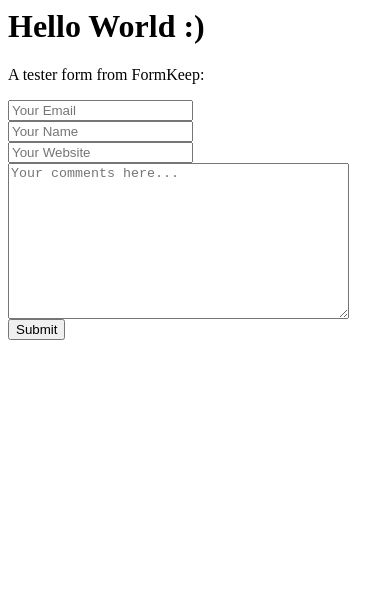
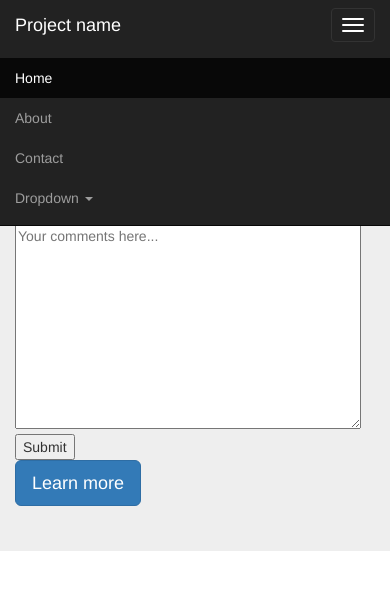
Before and after one commit to trutane/trutane.github.io, a plain HTML site: page index.html in a window 390 px wide. Drawn offline with nearby package versions, Linux system fonts and the light colour scheme.

Commit message:
Bootstrapped.

```diff
--- a/index.html
+++ b/index.html
@@ -1,12 +1,75 @@
-<html>
+<!DOCTYPE html>
+<html lang="en">
   <head>
-<title>Index - trutane.github.io</title>
+    <meta charset="utf-8">
+    <meta http-equiv="X-UA-Compatible" content="IE=edge">
+    <meta name="viewport" content="width=device-width,
+                                   initial-scale=1">
+    <title>Index - trutane.github.io - Bootstrap 101 Template</title>
+
+    <!-- Bootstrap -->
+    <link href="css/bootstrap.min.css" rel="stylesheet">
+
+    <!-- HTML5 shim and Respond.js for IE8 support of HTML5 elements
+    and media queries -->
+    <!-- WARNING: Respond.js doesn't work if you view the page via
+    file:// -->
+    <!--[if lt IE 9]>
+      <script src="https://oss.maxcdn.com/html5shiv/3.7.2/html5shiv.min.js"></script>
+      <script src="https://oss.maxcdn.com/respond/1.4.2/respond.min.js"></script>
+    <![endif]-->
   </head>
   <body>
-<h1>Hello World :)</h1>
+    <!-- jQuery (necessary for Bootstrap's JavaScript plugins) -->
+    <script src="https://ajax.googleapis.com/ajax/libs/jquery/1.11.2/jquery.min.js"></script>
+    <!-- Include all compiled plugins (below), or include individual
+    files as needed -->
+    <script src="js/bootstrap.min.js"></script>
 
-<p>
-A tester form from FormKeep:
+    <nav class="navbar navbar-inverse navbar-fixed-top">
+      <div class="container">
+        <div class="navbar-header">
+          <button type="button" class="navbar-toggle collapsed"
+          data-toggle="collapse" data-target="#navbar"
+          aria-expanded="false" aria-controls="navbar">
+            <span class="sr-only">Toggle navigation</span>
+            <span class="icon-bar"></span>
+            <span class="icon-bar"></span>
+            <span class="icon-bar"></span>
+          </button>
+          <a class="navbar-brand" href="#">Project name</a>
+        </div>
+          <ul class="nav navbar-nav">
+            <li class="active"><a href="#">Home</a></li>
+            <li><a href="#about">About</a></li>
+            <li><a href="#contact">Contact</a></li>
+            <li class="dropdown">
+              <a href="#" class="dropdown-toggle"
+              data-toggle="dropdown" role="button"
+              aria-expanded="false">Dropdown <span class="caret"></span></a>
+              <ul class="dropdown-menu" role="menu">
+                <li><a href="#">Action</a></li>
+                <li><a href="#">Another action</a></li>
+                <li><a href="#">Something else here</a></li>
+                <li class="divider"></li>
+                <li class="dropdown-header">Nav header</li>
+                <li><a href="#">Separated link</a></li>
+                <li><a href="#">One more separated link</a></li>
+              </ul>
+            </li>
+          </ul>
+
+        </div><!--/.navbar-collapse -->
+      </div>
+    </nav>
+
+
+    <div class="jumbotron">
+      <div class="container">
+        <h1>Hello, world!</h1>
+
+        <p>A tester form from FormKeep:</p>
+
         <form accept-charset="UTF-8"
               action="https://formkeep.com/f/2a8b7b8ae829" method="POST">
           <input type="hidden" name="utf8" value="✓">
@@ -20,7 +83,12 @@ A tester form from FormKeep:
           <br/>
           <input class="button" type="submit" value="Submit" />
         </form>
-</p>
+
+        <p><a class="btn btn-primary btn-lg" href="#" role="button">Learn more</a></p>
+
+      </div>
+    </div>
+
 
   </body>
 </html>
```
Lines whose indentation alone changed are shown as unchanged.
